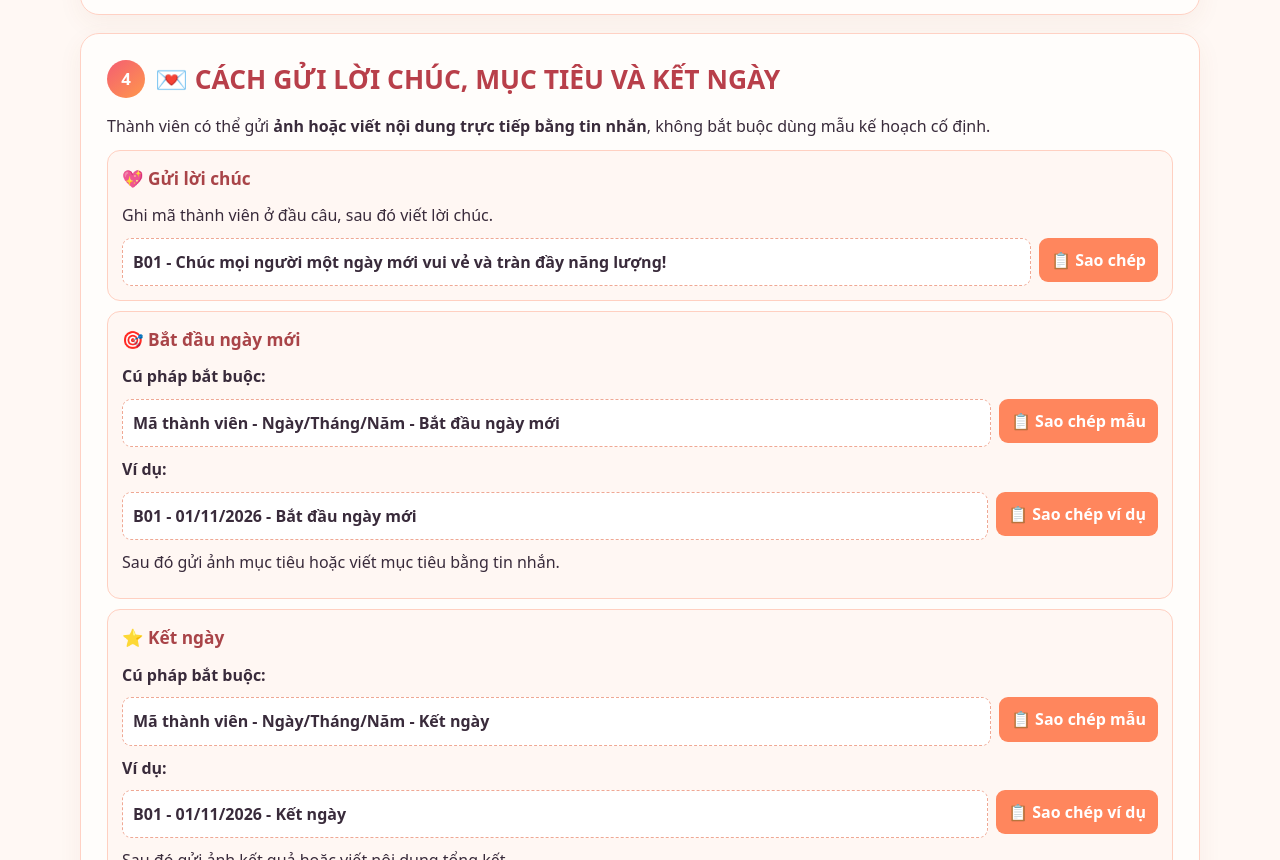
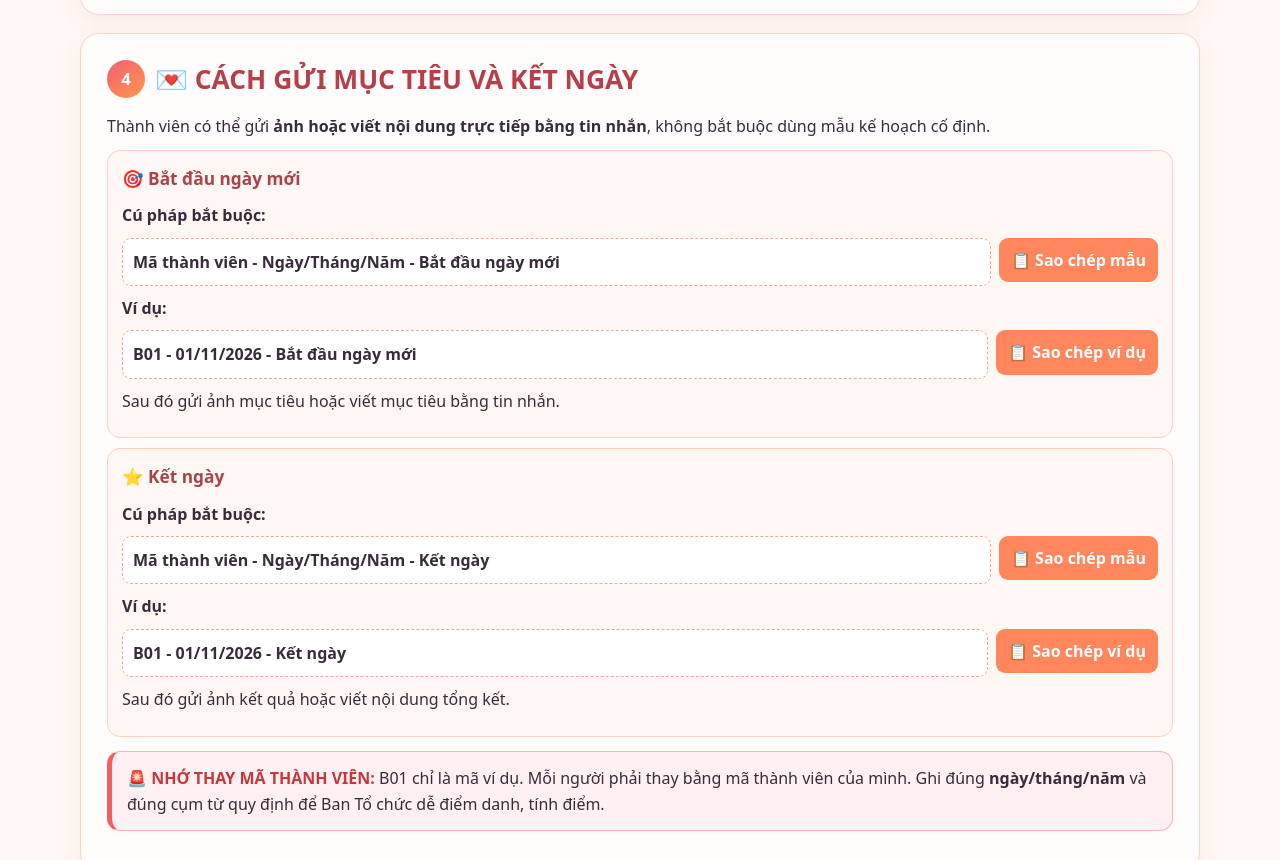
Before and after one commit to yen0110122009-cell/the-le-event, a plain HTML site: page index.html in a window 1280 px wide. Shown: the part 2363-3223 px from the top of the page. Drawn offline with Linux system fonts and the light colour scheme.

Commit message:
Update index.html

```diff
--- a/index.html
+++ b/index.html
@@ -69,9 +69,8 @@
   </section>
 
   <section class="section" id="muc4">
-    <h2><span class="num">4</span> 💌 CÁCH GỬI LỜI CHÚC, MỤC TIÊU VÀ KẾT NGÀY</h2>
+    <h2><span class="num">4</span> 💌 CÁCH GỬI MỤC TIÊU VÀ KẾT NGÀY</h2>
     <p>Thành viên có thể gửi <strong>ảnh hoặc viết nội dung trực tiếp bằng tin nhắn</strong>, không bắt buộc dùng mẫu kế hoạch cố định.</p>
-    <div class="code-card"><h3>💖 Gửi lời chúc</h3><p>Ghi mã thành viên ở đầu câu, sau đó viết lời chúc.</p><div class="copyrow"><div class="sample">B01 - Chúc mọi người một ngày mới vui vẻ và tràn đầy năng lượng!</div><button class="copy-btn" onclick="copyText('B01 - Chúc mọi người một ngày mới vui vẻ và tràn đầy năng lượng!',this)">📋 Sao chép</button></div></div>
     <div class="code-card"><h3>🎯 Bắt đầu ngày mới</h3><p><strong>Cú pháp bắt buộc:</strong></p><div class="copyrow"><div class="sample">Mã thành viên - Ngày/Tháng/Năm - Bắt đầu ngày mới</div><button class="copy-btn" onclick="copyText('Mã thành viên - Ngày/Tháng/Năm - Bắt đầu ngày mới',this)">📋 Sao chép mẫu</button></div><p><strong>Ví dụ:</strong></p><div class="copyrow"><div class="sample">B01 - 01/11/2026 - Bắt đầu ngày mới</div><button class="copy-btn" onclick="copyText('B01 - 01/11/2026 - Bắt đầu ngày mới',this)">📋 Sao chép ví dụ</button></div><p>Sau đó gửi ảnh mục tiêu hoặc viết mục tiêu bằng tin nhắn.</p></div>
     <div class="code-card"><h3>⭐ Kết ngày</h3><p><strong>Cú pháp bắt buộc:</strong></p><div class="copyrow"><div class="sample">Mã thành viên - Ngày/Tháng/Năm - Kết ngày</div><button class="copy-btn" onclick="copyText('Mã thành viên - Ngày/Tháng/Năm - Kết ngày',this)">📋 Sao chép mẫu</button></div><p><strong>Ví dụ:</strong></p><div class="copyrow"><div class="sample">B01 - 01/11/2026 - Kết ngày</div><button class="copy-btn" onclick="copyText('B01 - 01/11/2026 - Kết ngày',this)">📋 Sao chép ví dụ</button></div><p>Sau đó gửi ảnh kết quả hoặc viết nội dung tổng kết.</p></div>
     <div class="callout warning">🚨 <strong class="important">NHỚ THAY MÃ THÀNH VIÊN:</strong> B01 chỉ là mã ví dụ. Mỗi người phải thay bằng mã thành viên của mình. Ghi đúng <strong>ngày/tháng/năm</strong> và đúng cụm từ quy định để Ban Tổ chức dễ điểm danh, tính điểm.</div>
```
